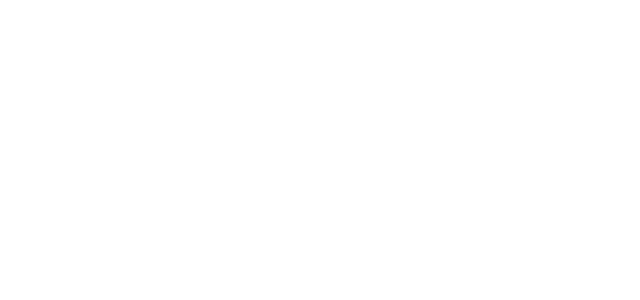
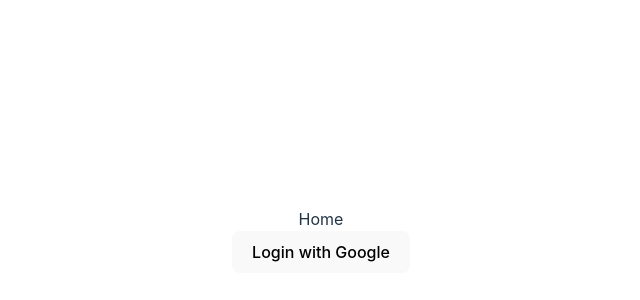
Before and after one commit to sahaniindrajit/Spotify-playlist-to-YouTube-Frontend, a React (Vite) app: page / in a window 1280 px wide. Shown: the part 160-460 px from the top of the page, without its empty margins (319-959 px from the left). Built offline with nearby package versions, Linux system fonts and the light colour scheme.

Commit message:
added auth with google

```diff
--- a/package.json
+++ b/package.json
@@ -10,8 +10,10 @@
     "preview": "vite preview"
   },
   "dependencies": {
+    "js-cookie": "^3.0.5",
     "react": "^18.3.1",
-    "react-dom": "^18.3.1"
+    "react-dom": "^18.3.1",
+    "react-router-dom": "^6.26.1"
   },
   "devDependencies": {
     "@eslint/js": "^9.9.0",
--- a/src/App.jsx
+++ b/src/App.jsx
@@ -1,10 +1,21 @@
 import './App.css'
+import { BrowserRouter, Routes, Route } from 'react-router-dom'
+import Home from './pages/Home.jsx'
+import Playlist from './pages/Playlist.jsx'
+import PageNotFound from './pages/PageNotFound.jsx'
+
 
 function App() {
 
   return (
     <>
-
+      <BrowserRouter>
+        <Routes>
+          <Route path='/' element={<Home />} />
+          <Route path='/playlist' element={<Playlist />} />
+          <Route path="*" element={<PageNotFound />} />
+        </Routes>
+      </BrowserRouter>
     </>
   )
 }
--- /dev/null
+++ b/src/pages/Home.jsx
@@ -0,0 +1,15 @@
+
+function Home() {
+    const handleAuth = () => {
+        window.location.href = 'http://localhost:3000/user/google/auth'; // Backend URL
+    };
+
+    return (
+        <>
+            <div>Home</div>
+            <button onClick={handleAuth}>Login with Google</button>
+        </>
+    )
+}
+
+export default Home
--- /dev/null
+++ b/src/pages/PageNotFound.jsx
@@ -0,0 +1,8 @@
+
+function PageNotFound() {
+    return (
+        <div>PageNotFound</div>
+    )
+}
+
+export default PageNotFound
--- /dev/null
+++ b/src/pages/Playlist.jsx
@@ -0,0 +1,10 @@
+import Cookies from 'js-cookie';
+const youtubeAccessToken = Cookies.get('youtube_access_token');
+
+function Playlist() {
+    return (
+        <div>{console.log(youtubeAccessToken)}</div>
+    )
+}
+
+export default Playlist
```
Also changed, not shown: 1 other file (tests, documents, lock files or other folders).
